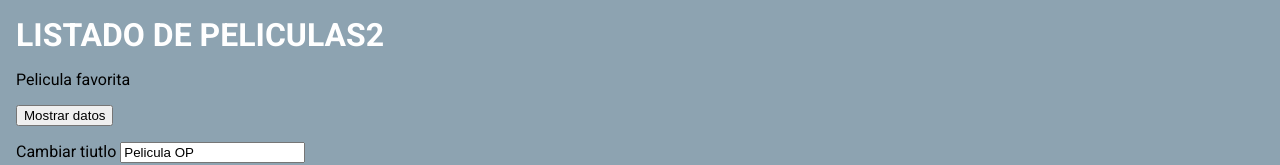
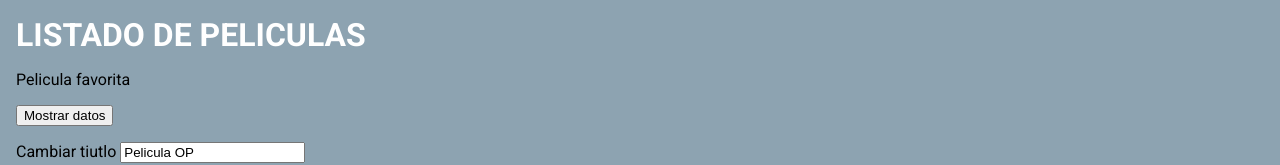
Before and after one commit to juliortiz/angular2-practicando, an Angular app: page / in a window 1280 px wide. Shown: the top 165 px of the page. Built offline with nearby package versions, Linux system fonts and the light colour scheme.

Commit message:
cambiando titulo de app

```diff
--- a/src/app/app.component.ts
+++ b/src/app/app.component.ts
@@ -11,7 +11,7 @@ export class AppComponent {
 
 
   constructor(){
-   this.titulo = "LISTADO DE PELICULAS2";
+   this.titulo = "LISTADO DE PELICULAS";
   }
 
 
```
